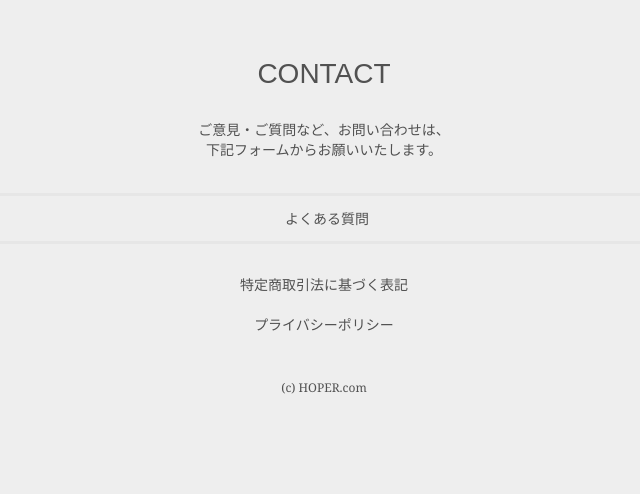
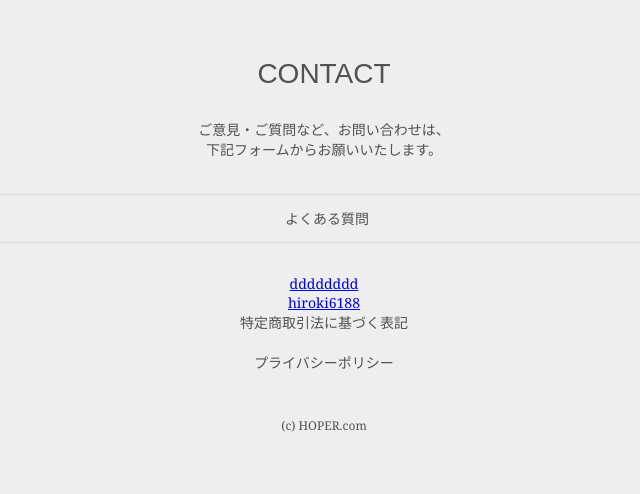
Before and after one commit to hirosan-blog/django-hoper, a Django app: page / in a window 1280 px wide. Shown: the part 1654-2148 px from the top of the page, without its empty margins (316-956 px from the left). Before the commit the page ends 2048 px from the top, so only its background shows below. Run offline with Django 3.2, Linux system fonts and the light colour scheme; data that the repository does not hold is empty; some libraries are stand-ins or nearby versions.

Commit message:
テスト

```diff
--- a/app/templates/app/index.html
+++ b/app/templates/app/index.html
@@ -62,6 +62,10 @@
   <a href="{% url 'question' %}" class="li4_botton">よくある質問</a>
 
   <!-- <a href="{% url 'contact' %}" class="li4_botton botton1">お問いあわせ</a> -->
+  <a href="https://hoper-baseball.com/" target="_blank" rel="noopener noreferrer">dddddddd</a>
+  <a href="https://www.instagram.com/hiroki6188" target="_blank" rel="noopener noreferrer">hiroki6188</a>
+
+
   <a href="{% url 'law' %}" id="footer_a_first">特定商取引法に基づく表記</a>
   <a href="{% url 'privacy' %}" id="footer_a_second">プライバシーポリシー</a>
   <div id="contact">(c) HOPER.com</div>
```
